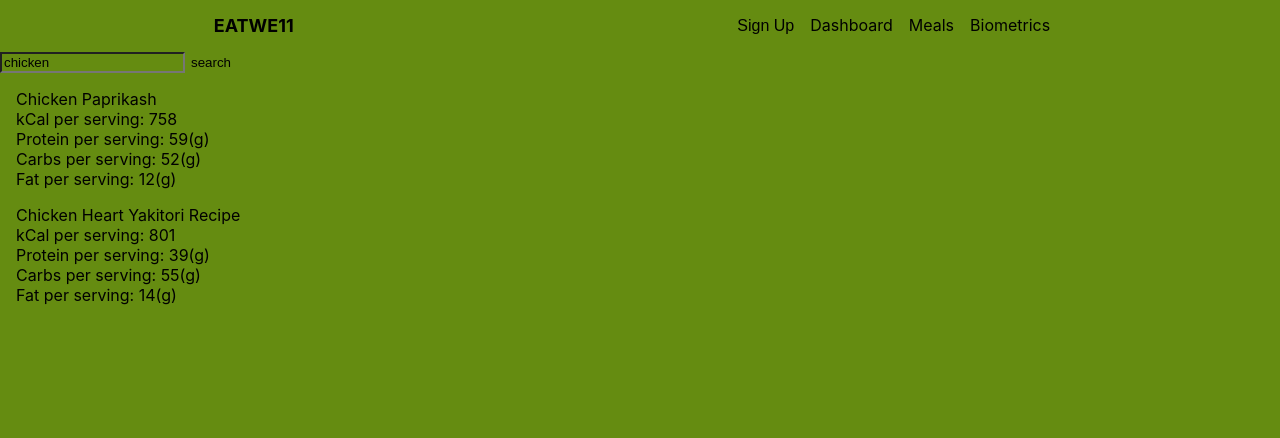
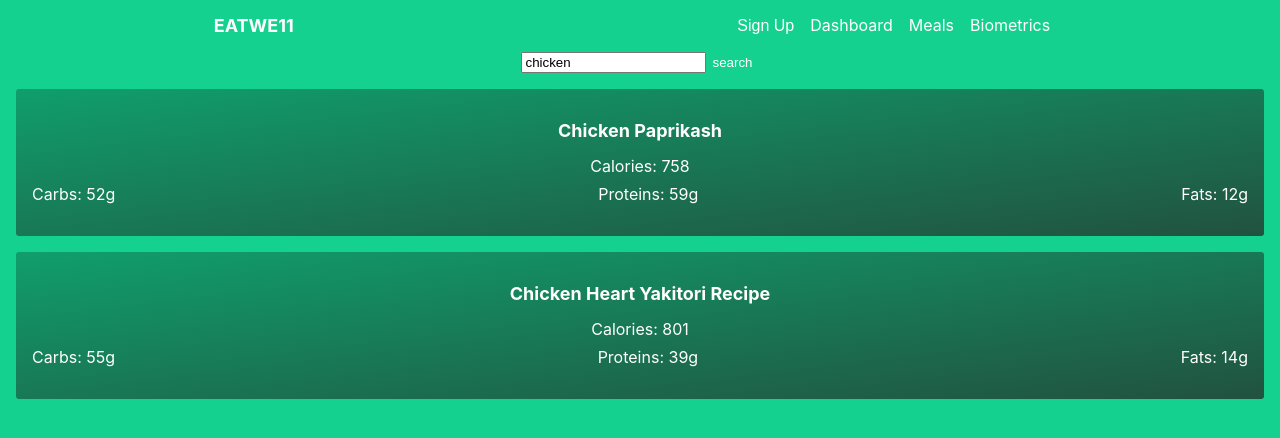
Before and after one commit to PatientPadawan/eatwe11_client, a React (Create React App) app: page /meals in a window 1280 px wide. Shown: the top 438 px of the page. Built offline with nearby package versions, Linux system fonts and the light colour scheme.

Commit message:
added views to meal component / whisk integration

```diff
--- a/public/index.html
+++ b/public/index.html
@@ -6,8 +6,8 @@
     <meta name="viewport" content="width=device-width, initial-scale=1" />
     <meta name="theme-color" content="#000000" />
     <meta
-      name="description"
-      content="Web site created using create-react-app"
+      name="EatWe11"
+      content="recipes for you!"
     />
     <link rel="apple-touch-icon" href="%PUBLIC_URL%/logo192.png" />
     <!--
@@ -24,7 +24,7 @@
       work correctly both with client-side routing and a non-root public URL.
       Learn how to configure a non-root public URL by running `npm run build`.
     -->
-    <title>React App</title>
+    <title>EatWe11</title>
   </head>
   <body>
     <noscript>You need to enable JavaScript to run this app.</noscript>
--- a/src/components/Landing/index.js
+++ b/src/components/Landing/index.js
@@ -2,7 +2,7 @@ import React from 'react';
 import { Link } from 'react-router-dom';
 
 import NavBar from '../NavBar';
-import { useMountEffect } from '../../services/hooks';
+import useMountEffect from '../../hooks/mountEffect';
 import MealsService from '../../services/meals-service';
 
 
@@ -30,7 +30,7 @@ const Landing = ({
               fit your specific profile. Transform your diet into a personalized meal plan.
             </span>
           </h2>
-          <Link to="/dashboard" className="button buttonWhite capitalize">explore eatwe11</Link>
+          <Link to="/dashboard" className="button uppercase">explore eatwe11</Link>
         </div>
       </section>
       <section>
--- a/src/components/Meal/index.js
+++ b/src/components/Meal/index.js
@@ -1,34 +1,88 @@
 import React from 'react';
 
-export default function Meal({
+import useScript from '../../hooks/useScript';
+import useMountEffect from '../../hooks/mountEffect';
+
+const Meal = ({
   meals,
-}) {
+  toggleMeal,
+}) => {
+  useScript('https://cdn.whisk.com/sdk/shopping-list.js');
+  useMountEffect(() => {
+    const whisk = window.whisk || {};
+    whisk.queue = whisk.queue || [];
+
+    whisk.queue.push(() => {
+      whisk.shoppingList.defineWidget(`${meals.recipe.uri}`, {
+        recipeUrl: meals.recipe.url,
+        styles: {
+          size: 'compact',
+          type: 'modal',
+        },
+      });
+    });
+
+    whisk.queue.push(() => {
+      whisk.display(`${meals.recipe.uri}`);
+    });
+  });
+
   return (
-    <div className="meals">
-      {meals.recipe.label}
-      <div>
-        kCal per serving:
+    <section className="meals gradientBox" onClick={() => toggleMeal(meals.recipe.uri)}>
+      <h2 className="mealsTitle">
+        {meals.recipe.label}
+      </h2>
+      <div className="mealsCalContainer">
+        Calories:
         {' '}
         { Math.round(meals.recipe.calories / meals.recipe.yield) }
       </div>
-      <div>
-        Protein per serving:
-        {' '}
-        { Math.round(meals.recipe.totalNutrients.PROCNT.quantity / meals.recipe.yield) }
-        (g)
+      <div className="mealsMacroContainer">
+        <span className="mealsMacronutrient">
+          Carbs:
+          {' '}
+          { Math.round(meals.recipe.totalNutrients.FAT.quantity / meals.recipe.yield) }
+          g
+        </span>
+        <span className="mealsMacronutrient">
+          Proteins:
+          {' '}
+          { Math.round(meals.recipe.totalNutrients.PROCNT.quantity / meals.recipe.yield) }
+          g
+        </span>
+        <span className="mealsMacronutrient">
+          Fats:
+          {' '}
+          { Math.round(meals.recipe.totalNutrients.CHOCDF.quantity / meals.recipe.yield) }
+          g
+        </span>
       </div>
-      <div>
-        Carbs per serving:
-        {' '}
-        { Math.round(meals.recipe.totalNutrients.FAT.quantity / meals.recipe.yield) }
-        (g)
+      <div className={`mealsCollapseContainer ${meals.isActive ? '' : 'hidden'}`}>
+        <div className="mealsImageContainer">
+          <img
+            alt="recipe"
+            src={meals.recipe.image}
+            className="mealsImage"
+          />
+        </div>
+        <div className="mealsButtonsContainer">
+          <div className="mealsDirectionBtnContainer">
+            <button type="button" className="mealsDirectionBtn">
+              <a
+                href={meals.recipe.url}
+                target="_blank"
+                rel="noopener noreferrer"
+                className=""
+              >
+                View directions
+              </a>
+            </button>
+          </div>
+          <div id={`${meals.recipe.uri}`} />
+        </div>
       </div>
-      <div>
-        Fat per serving:
-        {' '}
-        { Math.round(meals.recipe.totalNutrients.CHOCDF.quantity / meals.recipe.yield) }
-        (g)
-      </div>
-    </div>
+    </section>
   );
-}
+};
+
+export default Meal;
--- a/src/components/MealsList/index.js
+++ b/src/components/MealsList/index.js
@@ -7,6 +7,7 @@ const MealsList = ({
   meals,
   macros,
   updateMeals,
+  toggleMeal
 }) => {
   const [query, setQuery] = useState('chicken');
 
@@ -24,7 +25,7 @@ const MealsList = ({
   return (
     <>
       <NavBar />
-      <form onSubmit={handleSubmit}>
+      <form onSubmit={handleSubmit} className="mealsSearchForm">
         <input
           type="text"
           id="query"
@@ -38,14 +39,13 @@ const MealsList = ({
           search
         </button>
       </form>
-      <section>
       {meals.map((el, i) => (
         <Meal
           key={el.recipe.uri}
           meals={meals[i]}
+          toggleMeal={toggleMeal}
         />
       ))}
-      </section>
     </>
   );
 };
--- a/src/containers/MealsContainer/index.js
+++ b/src/containers/MealsContainer/index.js
@@ -1,6 +1,9 @@
 import { connect } from 'react-redux';
 
-import { updateMeals } from './actions';
+import {
+  updateMeals,
+  toggleMeal,
+} from './actions';
 import MealsList from '../../components/MealsList';
 
 const mapStateToProps = (state) => ({
@@ -10,6 +13,7 @@ const mapStateToProps = (state) => ({
 
 const mapDispatchToProps = (dispatch) => ({
   updateMeals: (meals) => dispatch(updateMeals(meals)),
+  toggleMeal: (uri) => dispatch(toggleMeal(uri)),
 });
 
 export default connect(mapStateToProps, mapDispatchToProps)(MealsList);
--- a/src/containers/MealsContainer/reducer.js
+++ b/src/containers/MealsContainer/reducer.js
@@ -8,18 +8,15 @@ const meals = (state = [], action) => {
     case RECEIVED_ALL_MEALS:
       return [...action.meals];
     case TOGGLE_MEAL:
-      return {
-        ...state,
-        meals: state.meals.map((recipe) => {
-          if (recipe.uri !== action.uri) {
-            return recipe;
-          }
-          return {
-            ...recipe,
-            isActive: !recipe.isActive,
-          };
-        }),
-      };
+      return state.map((el) => {
+        if (el.recipe.uri !== action.uri) {
+          return el;
+        }
+        return {
+          ...el,
+          isActive: !el.isActive,
+        };
+      });
     default: return state;
   }
 };
--- /dev/null
+++ b/src/hooks/mountEffect.js
@@ -0,0 +1,5 @@
+import { useEffect } from 'react';
+
+const useMountEffect = (func) => useEffect(func, []);
+
+export default useMountEffect;
--- /dev/null
+++ b/src/hooks/useScript.js
@@ -0,0 +1,19 @@
+import { useEffect } from 'react';
+
+const useScript = (url) => {
+  useEffect(() => {
+    const script = document.createElement('script');
+
+    script.src = url;
+    script.async = true;
+    script.type = 'text/javascript';
+
+    document.body.appendChild(script);
+
+    return () => {
+      document.body.removeChild(script);
+    };
+  }, [url]);
+};
+
+export default useScript;
--- a/src/index.css
+++ b/src/index.css
@@ -1,6 +1,15 @@
 * {
-  background-color: #658c11;
   box-sizing: border-box;
+}
+
+html {
+  background-color: #15D18F;
+  color: white;
+}
+
+a {
+  color: unset;
+  text-decoration: none;
 }
 
 body {
@@ -21,6 +30,8 @@ code {
   border: none;
   text-decoration: none;
   display: inline-block;
+  background-color: inherit;
+  color: unset;
 }
 
 .Landing_section {
@@ -28,7 +39,7 @@ code {
   height: 100vh;
 }
 
-.capitalize {
+.uppercase {
   text-transform: uppercase;
 }
 
@@ -55,7 +66,75 @@ code {
 }
 
 .meals {
-  padding: 1em 1em 0;
+  padding: 1em 1em;
+  margin: 1em 1em;
+  border-radius: 3px;
+  display: flex;
+  flex-flow: column nowrap;
+}
+
+.mealsTitle {
+  font-size: large;
+  align-self: center;
+  text-transform: capitalize;
+}
+
+.mealsCalContainer {
+  margin: 0 auto 0.5em auto;
+}
+
+.mealsMacroContainer {
+  display: flex;
+  justify-content: space-between;
+  margin: 0 0 1em 0;
+}
+
+.mealsMacronutrient {
+  /* empty right meow */
+}
+
+.mealsCollapseContainer {
+  display: flex;
+  flex-direction: column;
+}
+
+.hidden {
+  display: none;
+}
+
+.mealsDirectionBtn {
+  font-size: 17px;
+  background-color: white;
+  color: #109E6C;
+  border: none;
+}
+
+.mealsDirectionBtnContainer {
+  display: flex;
+  justify-content: center;
+  background-color: white;
+  border-radius: 3px;
+  width: 195px;
+  margin: 0.5em auto;
+  padding: 9px 15px;
+  line-height: 20px;
+}
+
+.mealsImage {
+  width: 60vw;
+  border-radius: 3px;
+}
+
+.mealsImageContainer {
+  margin: auto;
+}
+
+.mealsSearchForm {
+  text-align: center;
+}
+
+.gradientBox {
+  background: linear-gradient(to bottom right,#109E6C 0,#215240);
 }
 
 Nav {
--- a/src/services/hooks.js
+++ /dev/null
@@ -1,3 +0,0 @@
-import { useEffect } from 'react';
-
-export const useMountEffect = (func) => useEffect(func, []);
```
Lines whose indentation alone changed are shown as unchanged.
